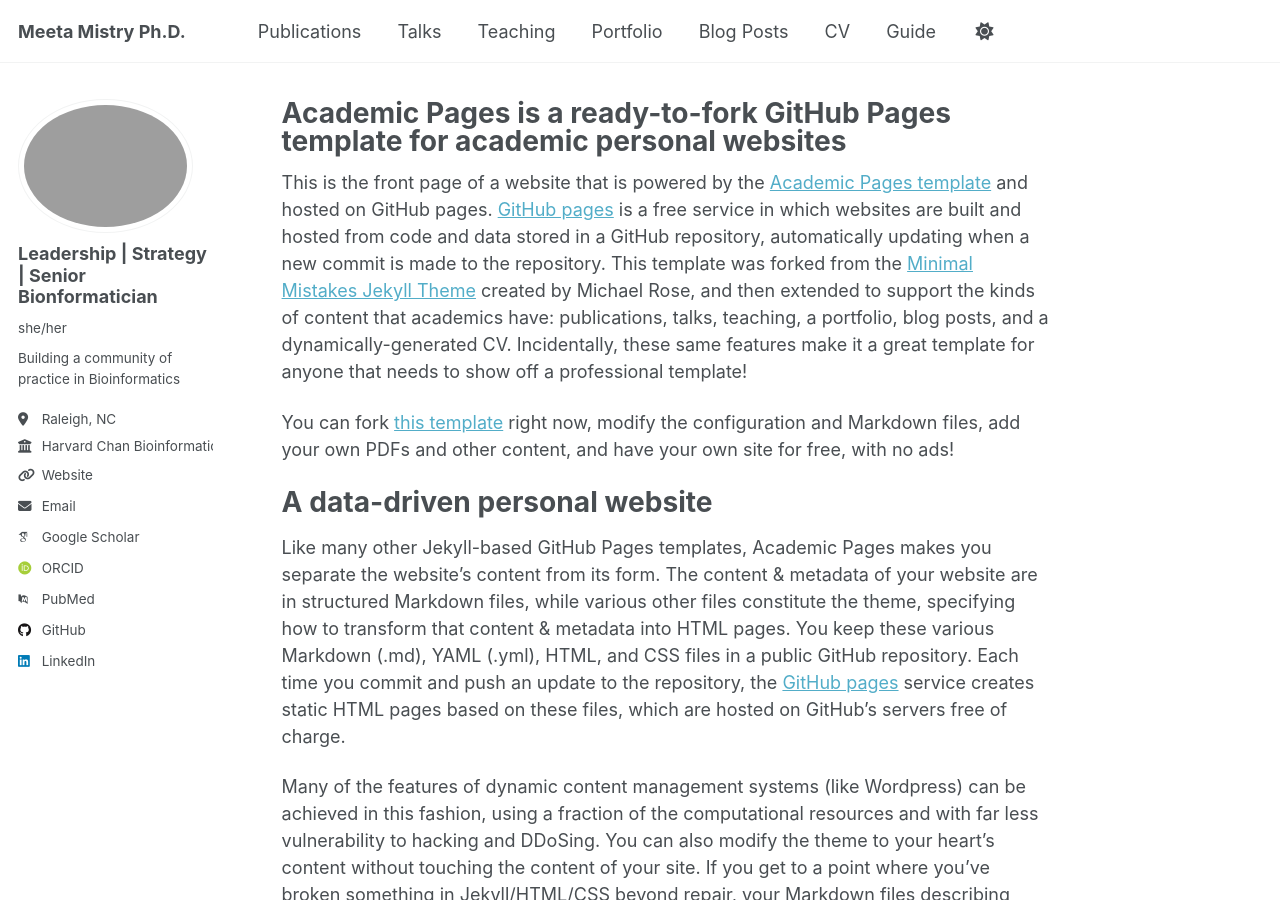
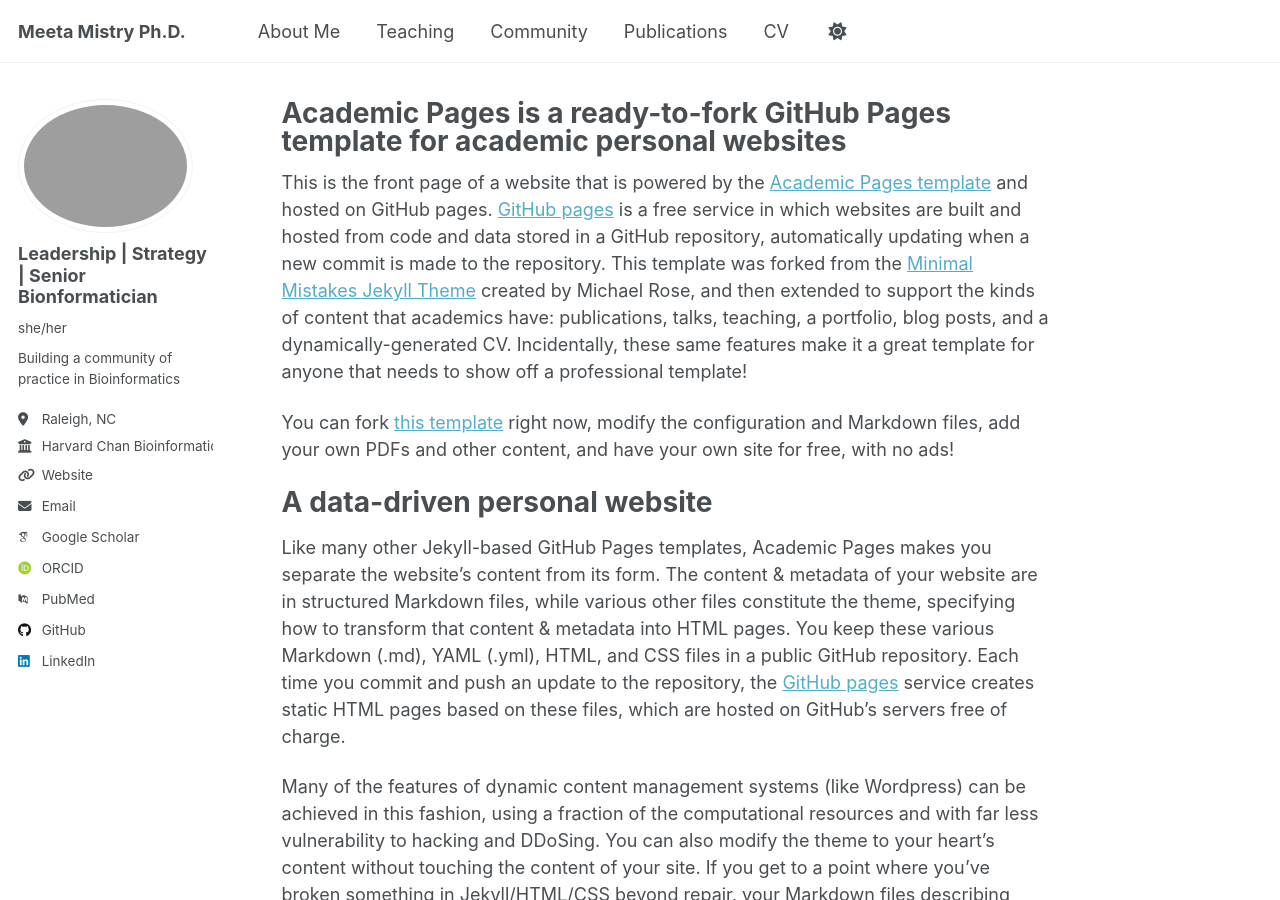
Before and after one commit to mistrm82/personal-webpage, a Jekyll site: the page built from _pages/about.md, in a window 1280 px wide and 900 px high. Built offline with Jekyll 4.4.1, drawn with Linux system fonts in a browser that asks for light colours; some web fonts are replaced; a script that is not in the unit is left out.

Commit message:
Update navigation.yml

```diff
--- a/_data/navigation.yml
+++ b/_data/navigation.yml
@@ -8,26 +8,27 @@
 #      Markdown formatted page while the second is generated using JSON.
 
 main:
-  - title: "Publications"
-    url: /publications/
-
-  - title: "Talks"
+  - title: "About Me"
     url: /talks/
 
   - title: "Teaching"
     url: /teaching/
 
-  - title: "Portfolio"
+  - title: "Community"
     url: /portfolio/
 
-  - title: "Blog Posts"
-    url: /year-archive/
+  - title: "Publications"
+    url: /publications/
 
   - title: "CV"
     url: /cv/
 
+ # - title: "Blog Posts"
+ #   url: /year-archive/
+
+
   # - title: "CV"
   #   url: /cv-json/
 
-  - title: "Guide"
-    url: /markdown/
+#  - title: "Guide"
+#    url: /markdown/
```
